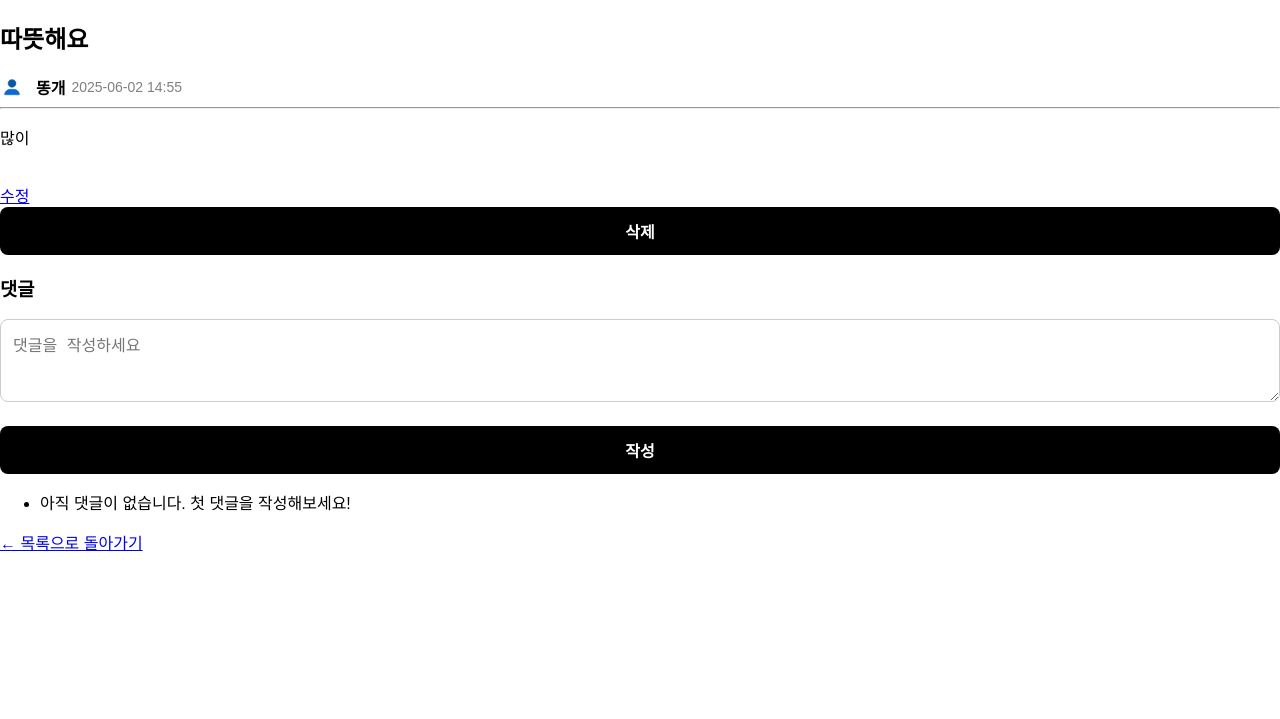
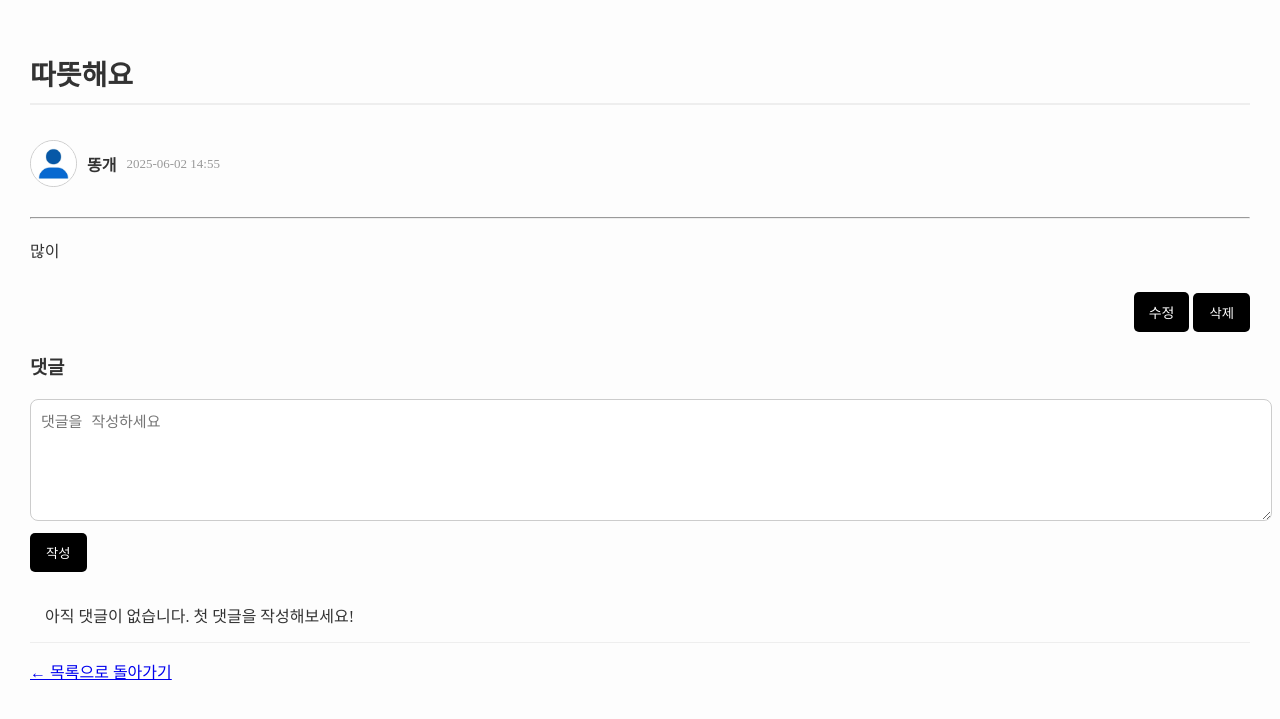
Before and after one commit to YHFTF/Givetime, a Django app: page /posts/story/1/ in a window 1280 px wide. Shown: the top 719 px of the page. Run offline with Django 5.2, Linux system fonts and the light colour scheme; a user stored in the database is signed in; data comes from the database, SQL or seed files in the repository; both versions use the stored data as it was after the commit.

Commit message:
fix: 카드내부 배치 및 상세글 ui 수정

```diff
--- a/main/templates/main/header.html
+++ b/main/templates/main/header.html
@@ -323,7 +323,7 @@
           <a href="{% url 'post_list' 'announcement' %}">공지사항</a>
           <a href="{% url 'post_list' 'donation' %}">재능기부</a>
           <a href="{% url 'post_list' 'request' %}">재능요청</a>
-          <a href="{% url 'post_list' 'story' %}">따듯한 이야기</a>
+          <a href="{% url 'post_list' 'story' %}">따뜻한 이야기</a>
         </nav>
       </div>
       <div class="nav-right">
--- /dev/null
+++ b/posts/static/posts/detail.css
@@ -0,0 +1,140 @@
+body {
+  background-color: #fdfdfd;
+  margin: 0;
+  padding: 30px;
+  color: #333;
+}
+
+h2 {
+  font-size: 28px;
+  border-bottom: 2px solid #eee;
+  padding-bottom: 10px;
+  margin-bottom: 20px;
+}
+
+.author-info {
+  display: flex;
+  align-items: center;
+  gap: 10px;
+  margin-bottom: 15px;
+}
+
+.profile-img-small {
+  width: 45px;
+  height: 45px;
+  border-radius: 50%;
+  object-fit: cover;
+  border: 1px solid #ccc;
+}
+
+.date {
+  font-size: 13px;
+  color: #999;
+}
+
+img {
+  max-width: 100%;
+  height: auto;
+  margin: 15px 0;
+}
+
+p {
+  line-height: 1.6;
+  font-size: 16px;
+  margin-bottom: 20px;
+}
+
+form {
+  margin-top: 20px;
+}
+
+textarea {
+  width: 100%;
+  height: 100px;
+  padding: 10px;
+  border-radius: 8px;
+  border: 1px solid #ccc;
+  font-size: 15px;
+  resize: vertical;
+}
+
+button {
+  background-color: black;
+  color: white;
+  border: none;
+  padding: 10px 16px;
+  border-radius: 5px;
+  cursor: pointer;
+  margin-top: 8px;
+}
+
+button:hover {
+  background-color: black;
+}
+
+ul {
+  list-style: none;
+  padding: 0;
+}
+
+li {
+  padding: 15px;
+  border-bottom: 1px solid #eee;
+}
+
+.post-actions {
+  text-align: right;
+   margin-top: 10px;
+  margin-bottom: 20px;
+}
+
+.action-btn {
+  display: inline-block;
+  padding: 10px 15px;
+  background-color: black;
+  color: white;
+  border: none;
+  border-radius: 5px;
+  font-size: 14px;
+  cursor: pointer;
+  margin-left: 10px;
+  text-decoration: none;
+  text-align: center;
+}
+
+/* hover 스타일 통일 */
+.action-btn:hover {
+  background-color: #333;
+}
+
+
+.action-btn:hover {
+  background-color: #666;
+}
+
+.content-wrapper {
+  max-width: 900px;
+  margin: 0 auto;
+  padding: 40px 20px;
+}
+
+.post-container,
+.comment-container {
+  border: 1px solid #ddd;
+  border-radius: 8px;
+  background-color: #fefefe;
+  padding: 24px;
+  margin-bottom: 30px;
+  box-shadow: 0 2px 6px rgba(0, 0, 0, 0.04);
+}
+
+.comment-container ul li {
+  border-bottom: 1px solid #eee;
+  padding: 10px 0;
+}
+
+.section-divider {
+  border: none;
+  border-top: 1px solid #ccc;
+  margin: 40px 0;
+}
--- a/posts/templates/posts/post_detail.html
+++ b/posts/templates/posts/post_detail.html
@@ -4,7 +4,7 @@
 <head>
   <meta charset="UTF-8" />
   <title>{{ post.title }}</title>
-  <link rel="stylesheet" href="{% static 'posts/board.css' %}" />
+  <link rel="stylesheet" href="{% static 'posts/detail.css' %}" />
 </head>
 <body>
 
@@ -33,15 +33,18 @@
 
   <p>{{ post.content|linebreaks }}</p>
 
-  <br />
 
   {% if user == post.author %}
-    <a href="{% url 'post_update' post.post_type post.id %}">수정</a>
+    <div class="post-actions">
+    <a href="{% url 'post_update' post.post_type post.id %}" class="action-btn">수정</a>
     <form action="{% url 'post_delete' post.post_type post.id %}" method="post" style="display: inline">
       {% csrf_token %}
       <button type="submit" onclick="return confirm('정말 삭제하시겠습니까?');">삭제</button>
     </form>
+  </div>
   {% endif %}
+
+
 
   <h3>댓글</h3>
 
```
Also changed, not shown: main/static/main/main.css (+8 -0 lines), main/templates/main/main.html (+9 -8 lines), db.sqlite3.
